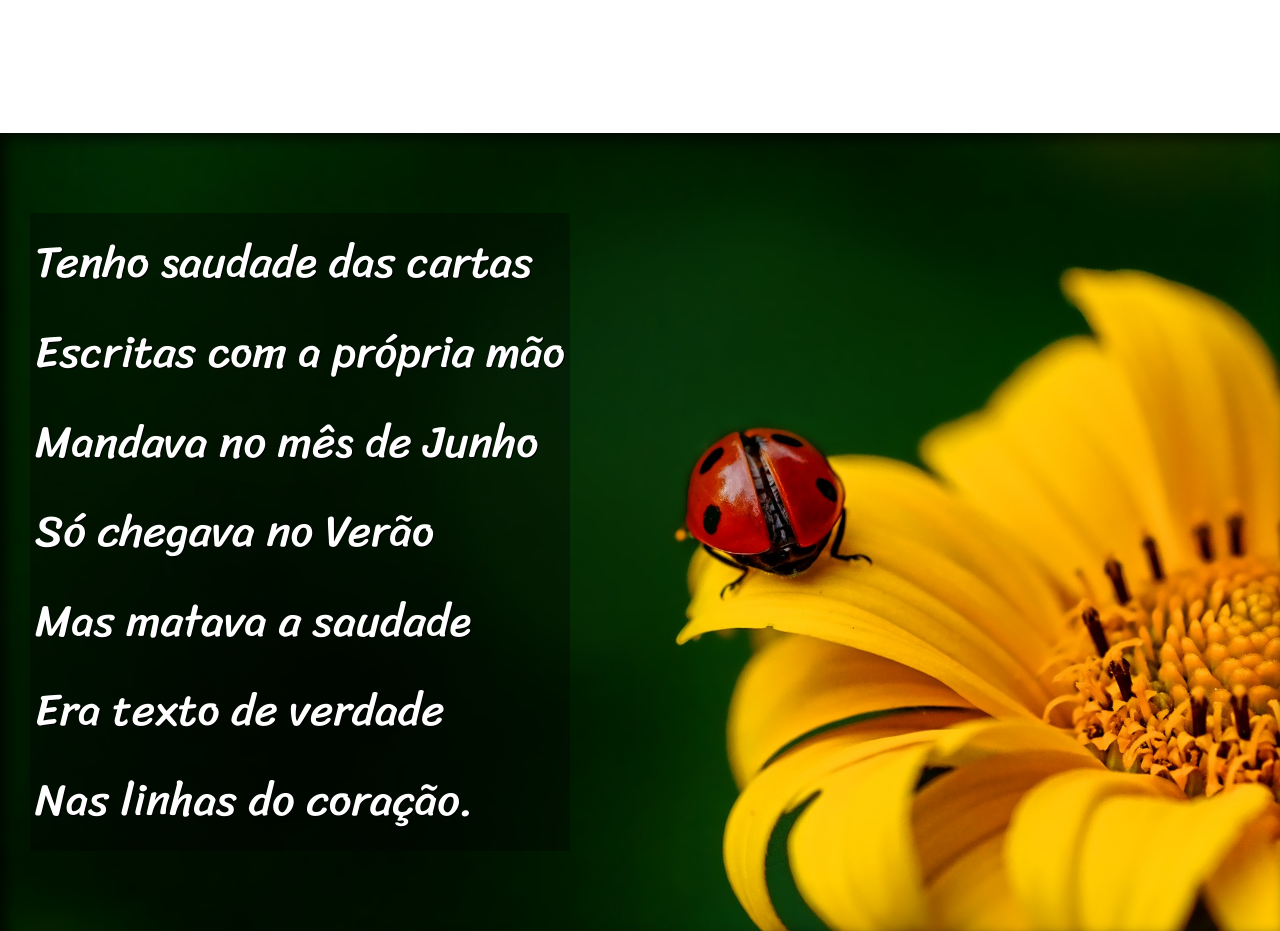
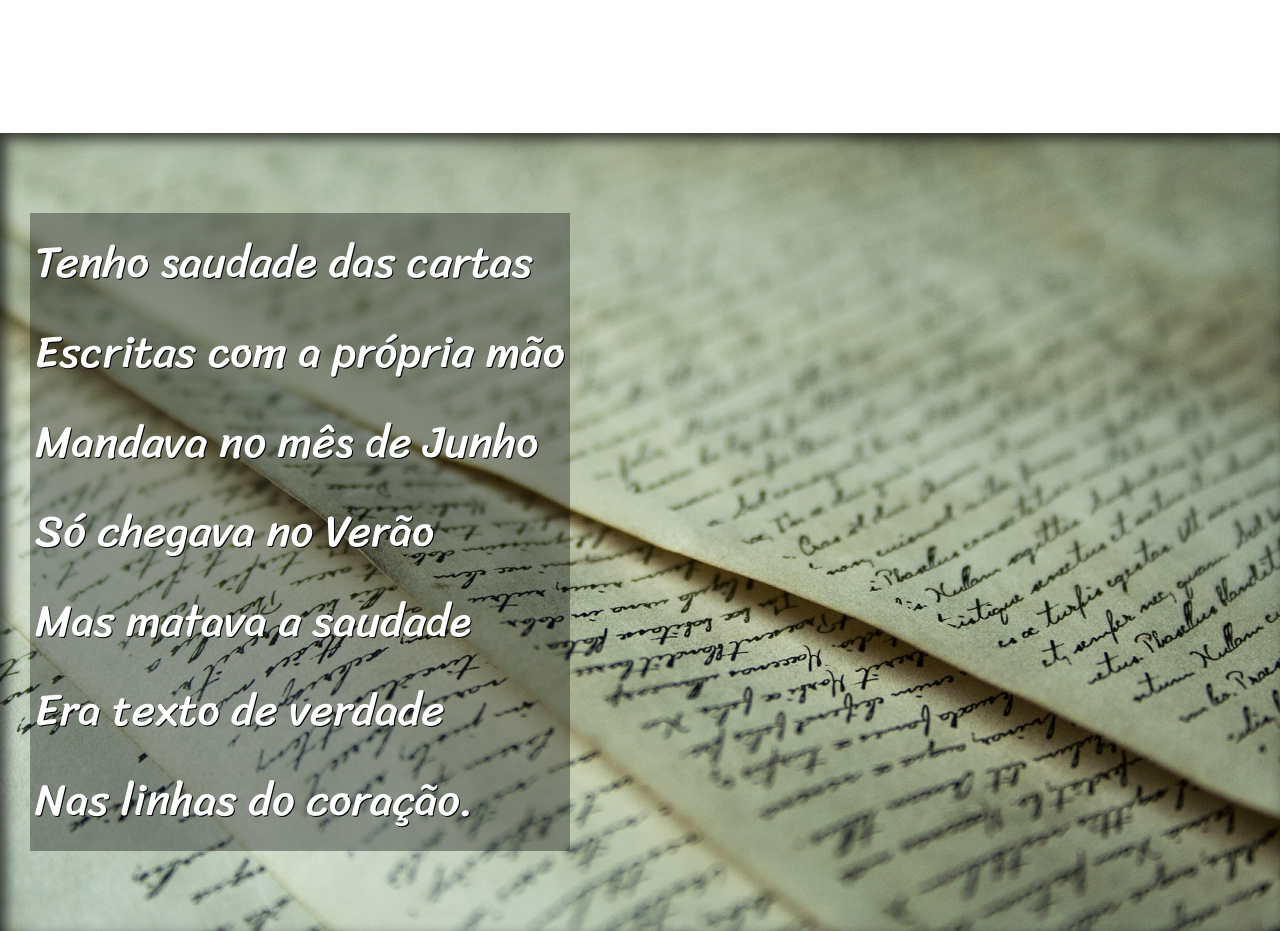
Before and after one commit to vitorio81/projeto-cordel, a plain HTML site: page index.html in a window 1280 px wide. Shown: the part 3420-4351 px from the top of the page. Drawn offline with Linux system fonts and the light colour scheme.

Commit message:
Update style.css

```diff
--- a/style.css
+++ b/style.css
@@ -90,7 +90,7 @@
     }
 
     section#img02{
-        background-image: url('imagens/background001.jpg');
+        background-image: url('imagens/background002.jpg');
         background-size: cover;
     }
 
```
